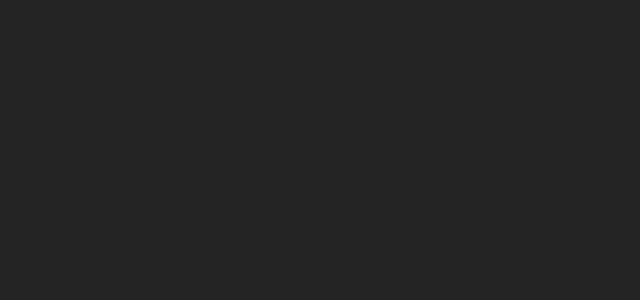
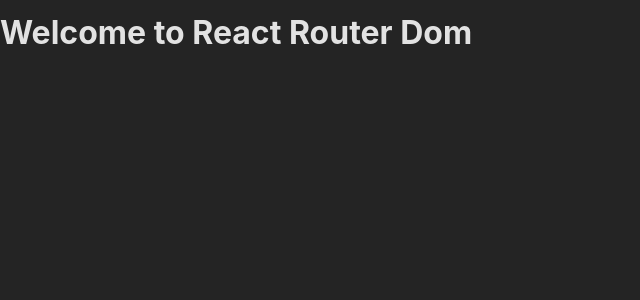
Before and after one commit to astaba/react_aca_210_spa_intro, a React (Create React App) app: page / in a window 1280 px wide. Shown: the top 300 px of the page, without its empty margins (0-640 px from the left). Built offline with nearby package versions, Linux system fonts and the light colour scheme.

Commit message:
Define routes

```diff
--- a/src/App.js
+++ b/src/App.js
@@ -1,5 +1,20 @@
+import { createBrowserRouter, RouterProvider } from "react-router-dom";
+import Home from "./pages/Home";
+import Products from "./pages/Products";
+
+const router = createBrowserRouter([
+  {
+    path: "/",
+    element: <Home />,
+  },
+  {
+    path: "/products",
+    element: <Products />
+  }
+]);
+
 function App() {
-  return <div></div>;
+  return <RouterProvider router={router} />;
 }
 
 export default App;
--- /dev/null
+++ b/src/pages/Home.js
@@ -0,0 +1,9 @@
+import React from 'react'
+
+const Home = () => {
+  return (
+    <h1>Welcome to React Router Dom</h1>
+  )
+}
+
+export default Home
--- /dev/null
+++ b/src/pages/Products.js
@@ -0,0 +1,9 @@
+import React from 'react'
+
+const Products = () => {
+  return (
+    <h2>My products page</h2>
+  )
+}
+
+export default Products
```
